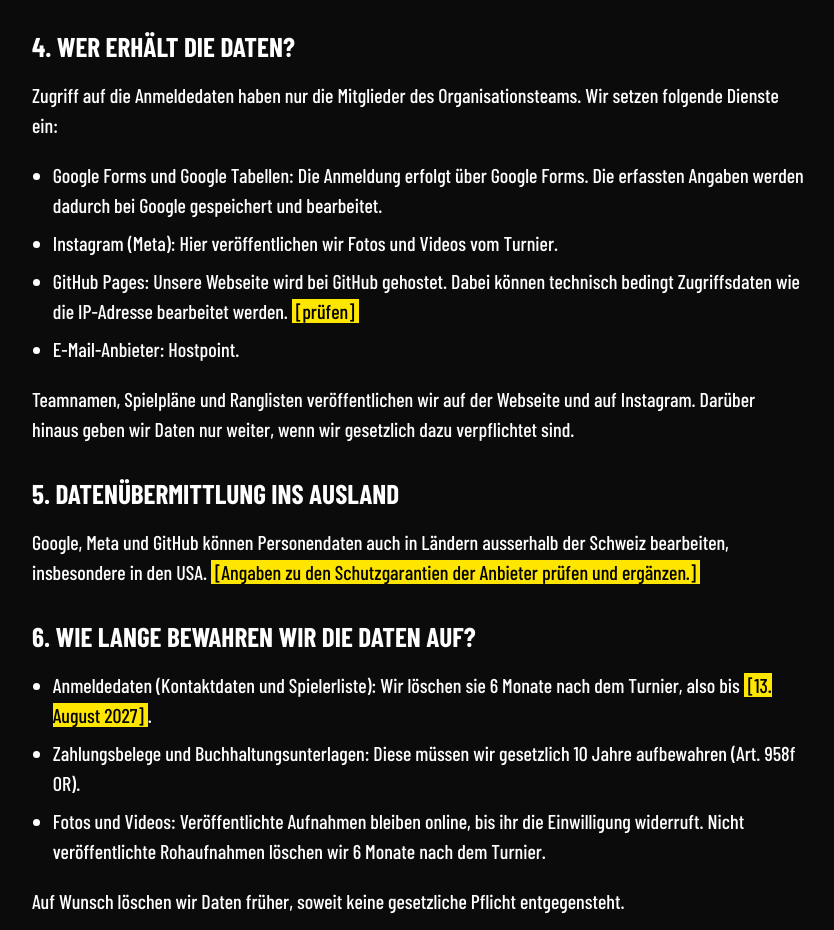
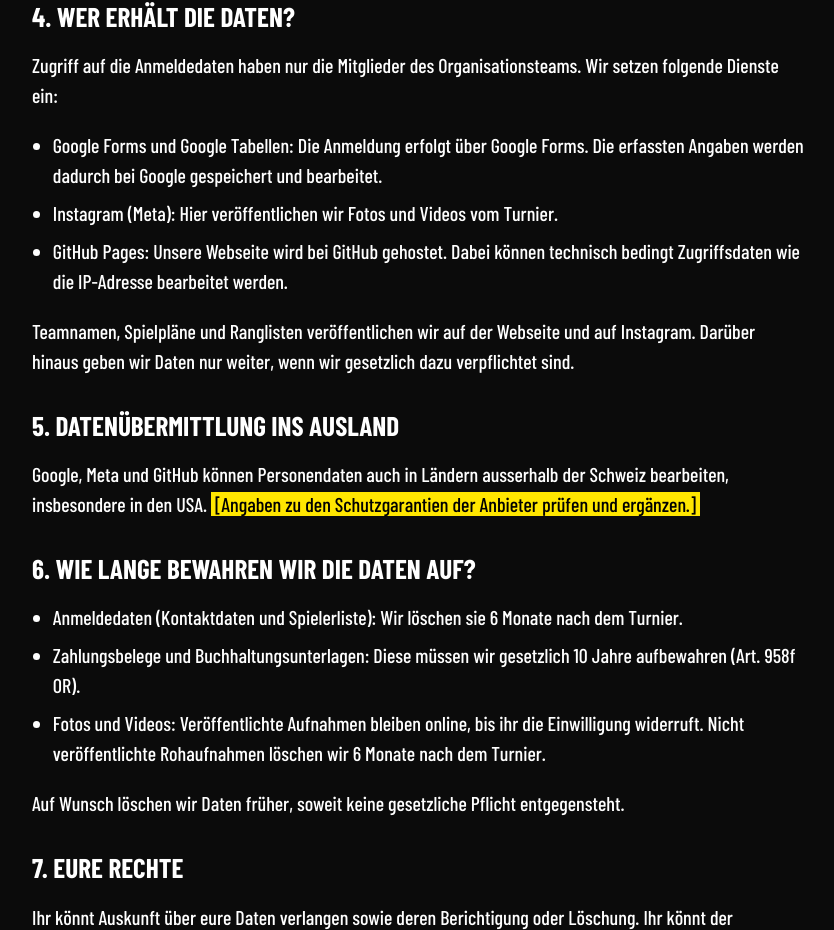
Before and after one commit to geocauzza/futsalturnier-2027, a plain HTML site: page datenschutz.html in a window 1280 px wide. Shown: the part 1086-2016 px from the top of the page, without its empty margins (222-1056 px from the left). Drawn offline with nearby package versions, Linux system fonts and the light colour scheme; a web font is replaced by a local one.

Commit message:
datenschutzerklärung

```diff
--- a/datenschutz.html
+++ b/datenschutz.html
@@ -32,7 +32,7 @@
   <p>Diese Erklärung informiert darüber, wie der Verein SportKlub 42 Personendaten im Zusammenhang mit dem Futsalturnier Ilanz 2027 bearbeitet (Informationspflicht nach Art. 19 DSG).</p>
 
   <h2>1. Wer ist verantwortlich?</h2>
-  <p>Verantwortlich für die Datenbearbeitung ist der Verein SportKlub 42, Vals GR, <mark>[Adresse ergänzen]</mark>. Kontakt: info@sportklub42.ch.</p>
+  <p>Verantwortlich für die Datenbearbeitung ist der Verein SportKlub 42, Vals GR. Kontakt: info@sportklub42.ch.</p>
 
   <h2>2. Welche Daten bearbeiten wir?</h2>
   <ul>
@@ -56,8 +56,7 @@
   <ul>
     <li>Google Forms und Google Tabellen: Die Anmeldung erfolgt über Google Forms. Die erfassten Angaben werden dadurch bei Google gespeichert und bearbeitet.</li>
     <li>Instagram (Meta): Hier veröffentlichen wir Fotos und Videos vom Turnier.</li>
-    <li>GitHub Pages: Unsere Webseite wird bei GitHub gehostet. Dabei können technisch bedingt Zugriffsdaten wie die IP-Adresse bearbeitet werden. <mark>[prüfen]</mark></li>
-    <li>E-Mail-Anbieter: Hostpoint.</li>
+    <li>GitHub Pages: Unsere Webseite wird bei GitHub gehostet. Dabei können technisch bedingt Zugriffsdaten wie die IP-Adresse bearbeitet werden.</li>
   </ul>
   <p>Teamnamen, Spielpläne und Ranglisten veröffentlichen wir auf der Webseite und auf Instagram. Darüber hinaus geben wir Daten nur weiter, wenn wir gesetzlich dazu verpflichtet sind.</p>
 
@@ -66,7 +65,7 @@
 
   <h2>6. Wie lange bewahren wir die Daten auf?</h2>
   <ul>
-    <li>Anmeldedaten (Kontaktdaten und Spielerliste): Wir löschen sie 6 Monate nach dem Turnier, also bis <mark>[13. August 2027]</mark>.</li>
+    <li>Anmeldedaten (Kontaktdaten und Spielerliste): Wir löschen sie 6 Monate nach dem Turnier.</li>
     <li>Zahlungsbelege und Buchhaltungsunterlagen: Diese müssen wir gesetzlich 10 Jahre aufbewahren (Art. 958f OR).</li>
     <li>Fotos und Videos: Veröffentlichte Aufnahmen bleiben online, bis ihr die Einwilligung widerruft. Nicht veröffentlichte Rohaufnahmen löschen wir 6 Monate nach dem Turnier.</li>
   </ul>
```
